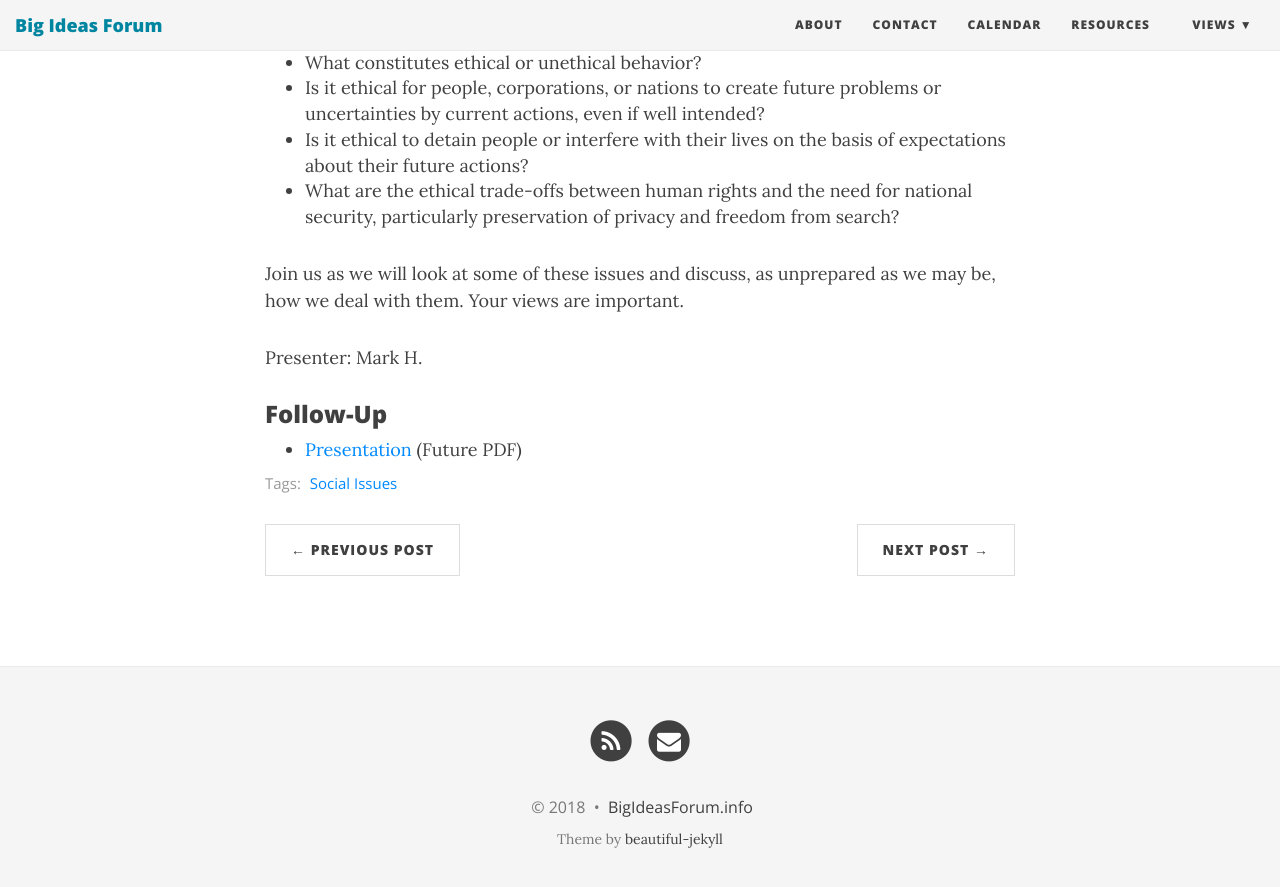
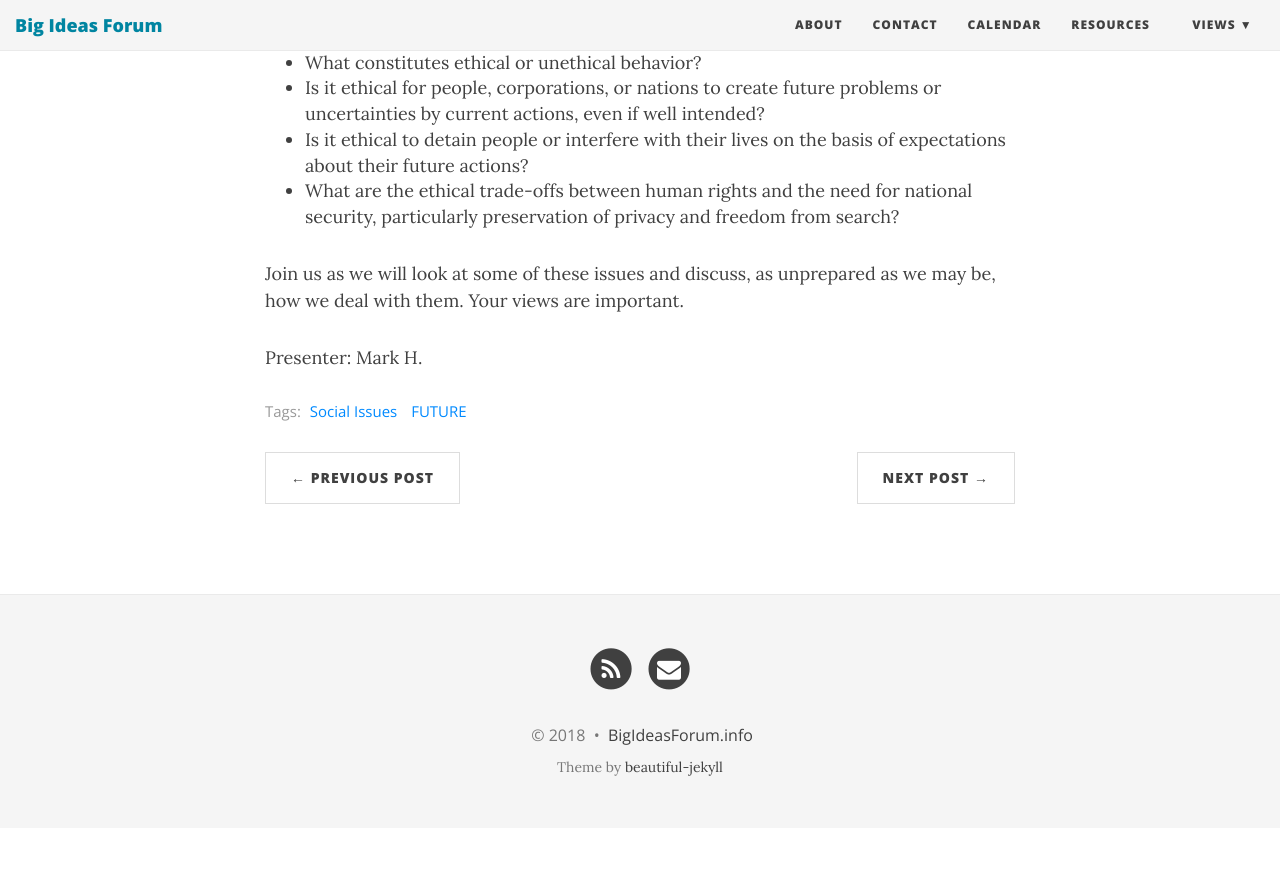
Before and after one commit to BigIdeasForum/bigideasforum.github.io, a Jekyll site: the page built from _posts/2018/2018-05-10-ethical-questions-next-20.md, in a window 1280 px wide and 900 px high, scrolled down 1028 px. Shown: the top 887 px of the window. Built offline with Jekyll 4.4.1, drawn with Linux system fonts in a browser that asks for light colours; nearby versions of some CDN libraries; after the commit the page ends 1856 px from its top, so only the background shows below that.

Commit message:
Remove followup section of future events

```diff
--- a/_posts/2018/2018-05-10-ethical-questions-next-20.md
+++ b/_posts/2018/2018-05-10-ethical-questions-next-20.md
@@ -3,8 +3,8 @@ layout: post
 title:  "Ethical Questions for the Next 20 Years"
 subtitle: "Can We Handle Our Own Future"
 date:   2018-05-10 19:00:00
-categories: MarkH _FUTURE_
-tags: [Social Issues]
+categories: MarkH
+tags: [Social Issues, FUTURE]
 bigimg: /img/ethical-questions.jpg
 ---
 
@@ -26,7 +26,3 @@ What are these new ethical questions? Things like:
 Join us as we will look at some of these issues and discuss, as unprepared as we may be, how we deal with them. Your views are important.
 
 Presenter: Mark H.
-
-### Follow-Up
-
-* [Presentation](/assets/present/2018/ethical-questions-next-20.pdf) (Future PDF)
```
Also changed, not shown: _posts/2018/2018-05-24-mini-slam.md (+2 -2 lines), _posts/2018/2018-06-07-tech-slam4.md (+1 -1 lines), _posts/2018/2018-06-21-energy-2.md (+0 -4 lines).
